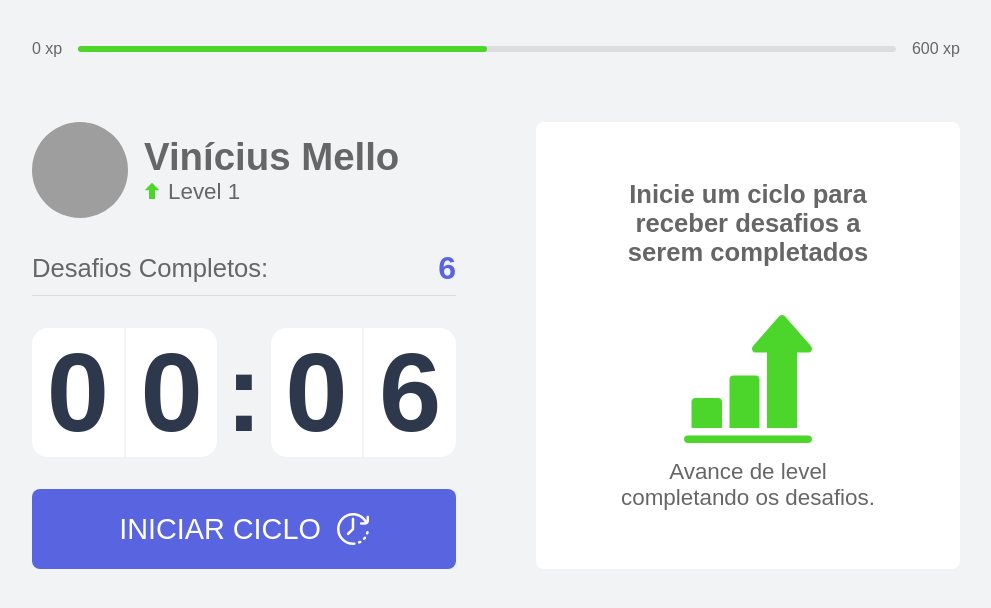
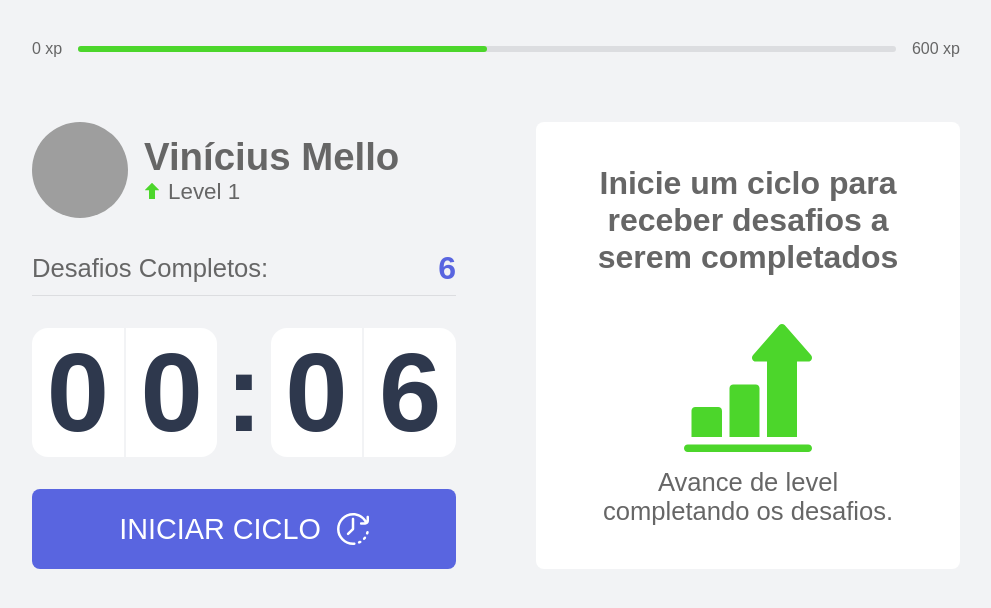
Before and after one commit to viniciusbmello/TypeScript-Next-NLW4, a Next.js app: page / in a window 1280 px wide. Shown: the top 608 px of the page, without its empty margins (144-1135 px from the left). Built offline with nearby package versions, Linux system fonts and the light colour scheme; grey boxes are pictures that could not be loaded.

Commit message:
ChallangeBox CSS

```diff
--- a/src/components/challangeBox/style.ts
+++ b/src/components/challangeBox/style.ts
@@ -10,13 +10,13 @@ const Layout = styled.div`
     justify-content: center;
     text-align: center;
 
-    padding: 0 1rem;
+    padding: 2rem;
     border-radius: 0.5rem;
     background: ${props => props.theme.colors.white};
   }
 
   & > strong {
-    padding: 0 3rem;
+    font-size: 2rem;
   }
 
   & > svg {
@@ -27,8 +27,7 @@ const Layout = styled.div`
   }
 
   & > p {
-    padding: 0 4rem;
-    font-size: 1.4rem;
+    padding: 0 2rem;
   }
 `
 
```
